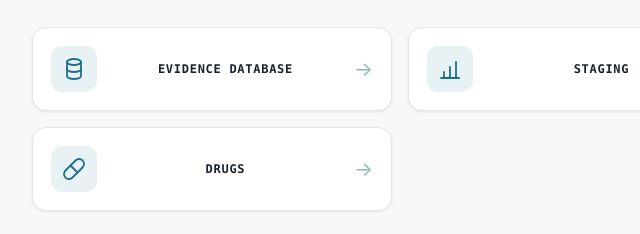
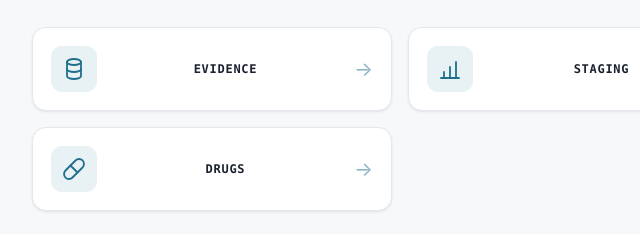
Before and after one commit to jonanze/oncos, a plain HTML site: page index.html in a window 1280 px wide. Shown: the part 309-543 px from the top of the page, 240-880 px from the left. Drawn offline with Linux system fonts and the light colour scheme.

Commit message:
Update OncOS hub (2026-06-30)

```diff
--- a/index.html
+++ b/index.html
@@ -68,7 +68,7 @@
     <p class="tag">Clinical Hub</p>
   </header>
   <section class="grid">
-      <a class="card" href="https://jonanze.github.io/oncos-evidence/"><span class="ic"><svg viewBox="0 0 24 24" fill="none" stroke="currentColor" stroke-width="1.8" stroke-linecap="round" stroke-linejoin="round" aria-hidden="true"><path d="M5 5c0 1.66 3.13 3 7 3s7-1.34 7-3-3.13-3-7-3-7 1.34-7 3z"/><path d="M5 5v7c0 1.66 3.13 3 7 3s7-1.34 7-3V5"/><path d="M5 12v7c0 1.66 3.13 3 7 3s7-1.34 7-3v-7"/></svg></span><span class="cname">Evidence Database</span><span class="cgo" aria-hidden="true">&rarr;</span></a>
+      <a class="card" href="https://jonanze.github.io/oncos-evidence/"><span class="ic"><svg viewBox="0 0 24 24" fill="none" stroke="currentColor" stroke-width="1.8" stroke-linecap="round" stroke-linejoin="round" aria-hidden="true"><path d="M5 5c0 1.66 3.13 3 7 3s7-1.34 7-3-3.13-3-7-3-7 1.34-7 3z"/><path d="M5 5v7c0 1.66 3.13 3 7 3s7-1.34 7-3V5"/><path d="M5 12v7c0 1.66 3.13 3 7 3s7-1.34 7-3v-7"/></svg></span><span class="cname">Evidence</span><span class="cgo" aria-hidden="true">&rarr;</span></a>
       <a class="card" href="https://jonanze.github.io/oncos-staging/"><span class="ic"><svg viewBox="0 0 24 24" fill="none" stroke="currentColor" stroke-width="1.8" stroke-linecap="round" stroke-linejoin="round" aria-hidden="true"><path d="M3 21h18"/><path d="M6 21v-6"/><path d="M12 21V10"/><path d="M18 21V5"/></svg></span><span class="cname">Staging</span><span class="cgo" aria-hidden="true">&rarr;</span></a>
       <a class="card" href="https://jonanze.github.io/oncos-drugs/"><span class="ic"><svg viewBox="0 0 24 24" fill="none" stroke="currentColor" stroke-width="1.8" stroke-linecap="round" stroke-linejoin="round" aria-hidden="true"><path d="m10.5 20.5 10-10a4.95 4.95 0 1 0-7-7l-10 10a4.95 4.95 0 1 0 7 7Z"/><path d="m8.5 8.5 7 7"/></svg></span><span class="cname">Drugs</span><span class="cgo" aria-hidden="true">&rarr;</span></a>
   </section>
```
